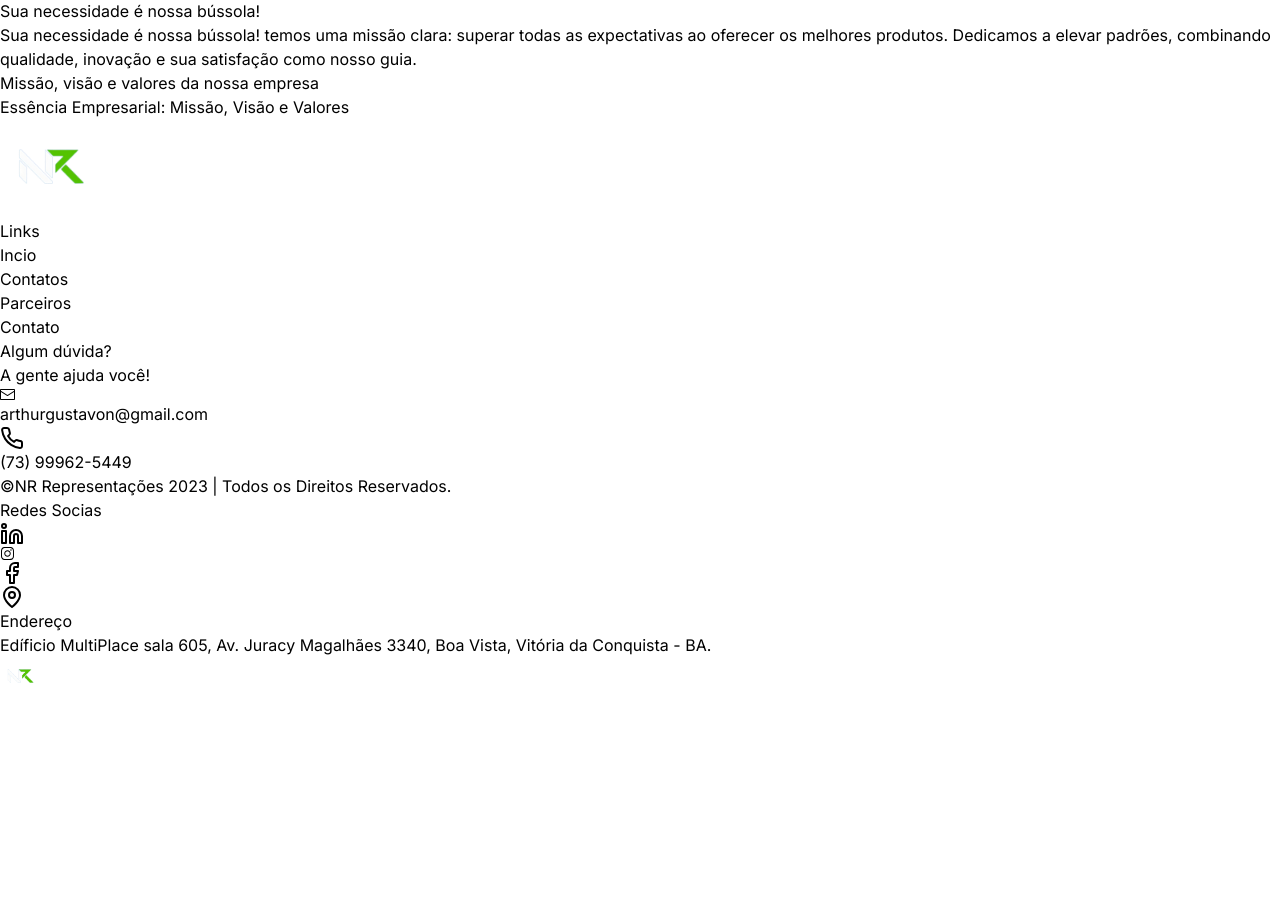
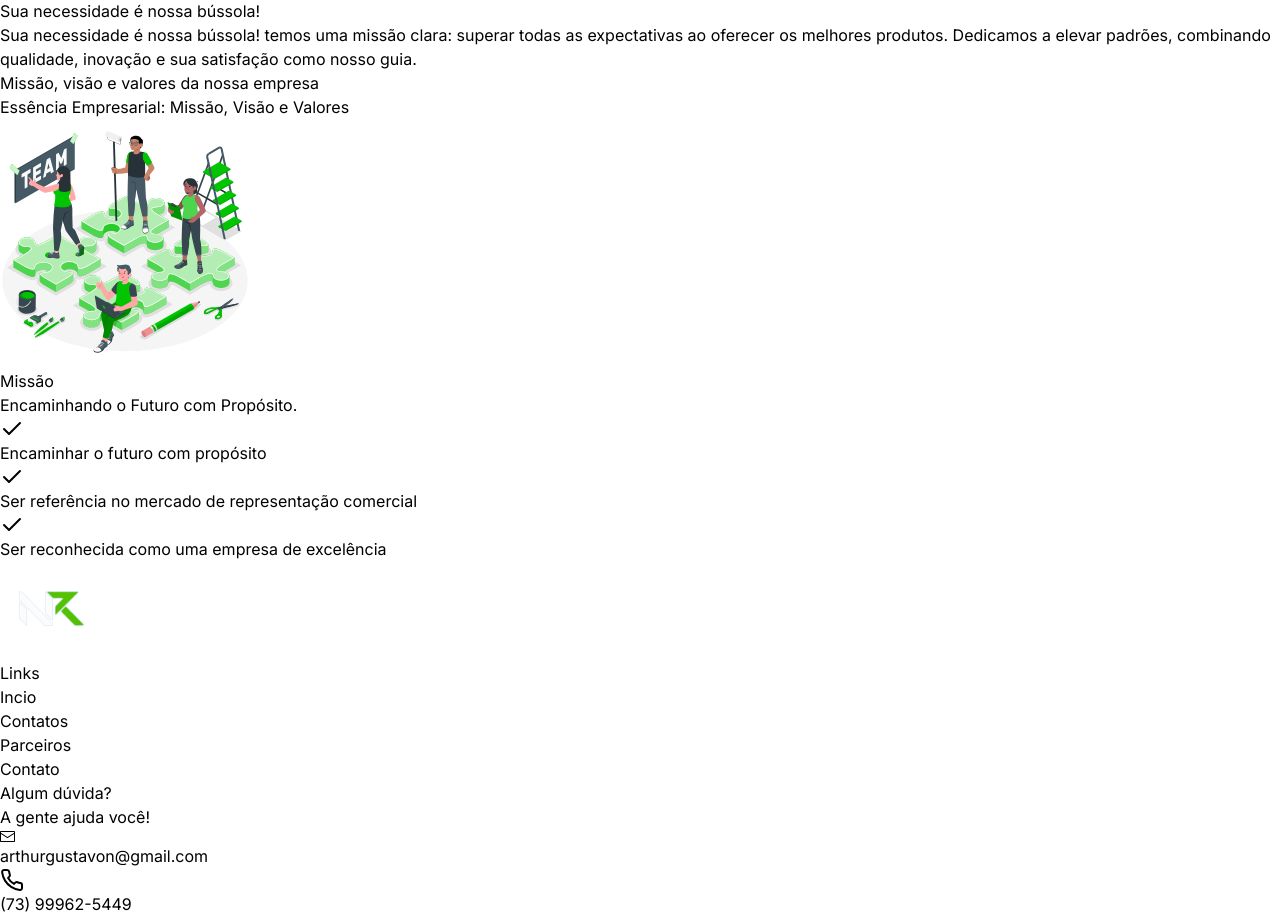
Before and after one commit to Kibryant/project-nr, a Next.js app: page / in a window 1280 px wide. Shown: the part 1710-2626 px from the top of the page. Before the commit the page ends 2407 px from the top, so only its background shows below. Built offline with nearby package versions, Linux system fonts and the light colour scheme.

Commit message:
chore(ui): start creating the new section and create panel-card

```diff
--- a/src/app/page.tsx
+++ b/src/app/page.tsx
@@ -1,5 +1,6 @@
 import Card from '@/components/Card'
 import { Header } from '@/components/Header'
+import { PanelCard } from '@/components/PanelCard'
 import { Section } from '@/components/Section'
 import { Subtitle } from '@/components/Subtitle'
 import { Title } from '@/components/Title'
@@ -51,13 +52,26 @@ const Page = () => {
             />
           </div>
         </Section>
-        <Section className="" id="nossos-produtos">
+        <Section className="space-y-10" id="nossos-produtos">
           <div className="flex flex-col justify-center w-full items-center">
             <Title
               title="Missão, visão e valores"
               titleGreenPart="da nossa empresa"
             />
             <Subtitle subtitle="Essência Empresarial: Missão, Visão e Valores" />
+          </div>
+          <div>
+            <PanelCard
+              title="Missão"
+              subtitle="Encaminhando o Futuro com Propósito."
+              alt="Missão"
+              image="team-work"
+              texts={[
+                'Encaminhar o futuro com propósito',
+                'Ser referência no mercado de representação comercial',
+                'Ser reconhecida como uma empresa de excelência',
+              ]}
+            />
           </div>
         </Section>
       </main>
--- a/src/components/Header/index.tsx
+++ b/src/components/Header/index.tsx
@@ -57,9 +57,9 @@ const Header = ({
       {showChevronDown && (
         <a
           href="#quem-somos-nos"
-          className="hidden sm:block sm:absolute sm: bottom-10"
+          className="hidden sm:block sm:absolute sm:bottom-10"
         >
-          <ChevronDown className="h-20 w-20 text-primary/80 hidden sm:block sm:absolute sm: bottom-10" />
+          <ChevronDown className="h-20 w-20 text-primary/80" />
         </a>
       )}
     </header>
--- /dev/null
+++ b/src/components/MyCheckIcon/index.tsx
@@ -0,0 +1,11 @@
+import { Check } from 'lucide-react'
+
+const MyCheckIcon = () => {
+  return (
+    <div className="rounded-full w-6 flex justify-center items-center h-6 bg-primary/25 relative">
+      <Check className="text-primary absolute -right-1 -top-1" />
+    </div>
+  )
+}
+
+export { MyCheckIcon }
--- a/src/components/Navbar/index.tsx
+++ b/src/components/Navbar/index.tsx
@@ -51,7 +51,7 @@ const Navbar = () => {
             </Button>
           </DropdownMenuTrigger>
           <DropdownMenuContent
-            className="border p-2 rounded-sm mt-3"
+            className="border p-2 rounded-sm mt-3 dark:bg-[#121212]"
             align="start"
           >
             <DropdownMenuItem>
--- /dev/null
+++ b/src/components/PanelCard/index.tsx
@@ -0,0 +1,38 @@
+import Image from 'next/image'
+import { MyCheckIcon } from '../MyCheckIcon'
+
+interface PanelCardProps {
+  title: string
+  subtitle: string
+  texts: string[]
+  image: string
+  alt: string
+}
+
+const PanelCard = ({ title, subtitle, texts, image, alt }: PanelCardProps) => {
+  return (
+    <div className="flex flex-col justify-center items-center">
+      <Image
+        src={`/svgs/${image}.svg`}
+        width={250}
+        height={250}
+        alt={alt}
+        quality={100}
+      />
+      <h3 className="text-2xl font-semibold text-center text-primary mt-4">
+        {title}
+      </h3>
+      <p className="text-center">{subtitle}</p>
+      <ul className="mt-6 flex flex-col justify-start items-start gap-y-3">
+        {texts.map((text, index) => (
+          <li key={index} className="flex gap-x-1 justify-center items-center">
+            <MyCheckIcon />
+            <p className="text-sm">{text}</p>
+          </li>
+        ))}
+      </ul>
+    </div>
+  )
+}
+
+export { PanelCard }
```
